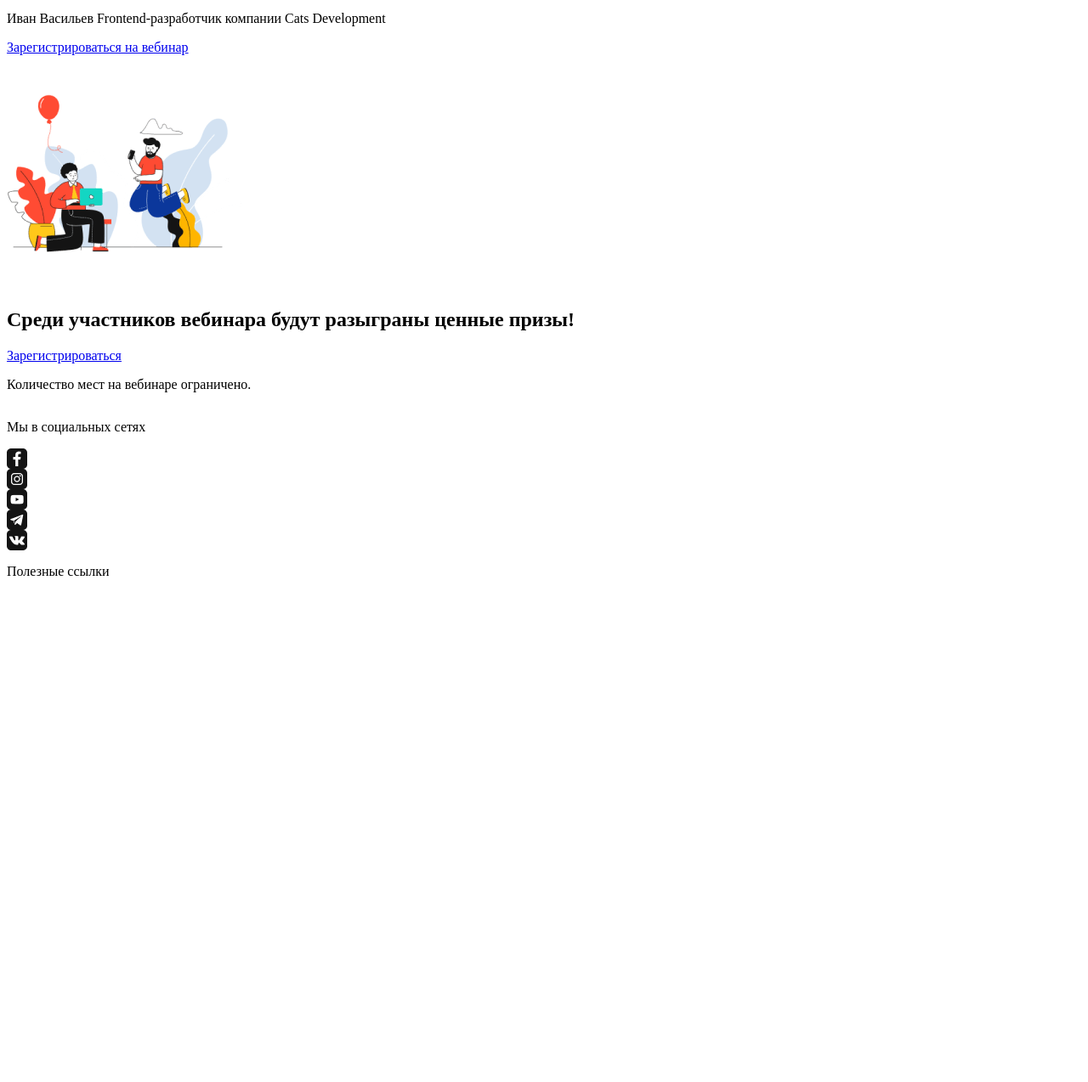
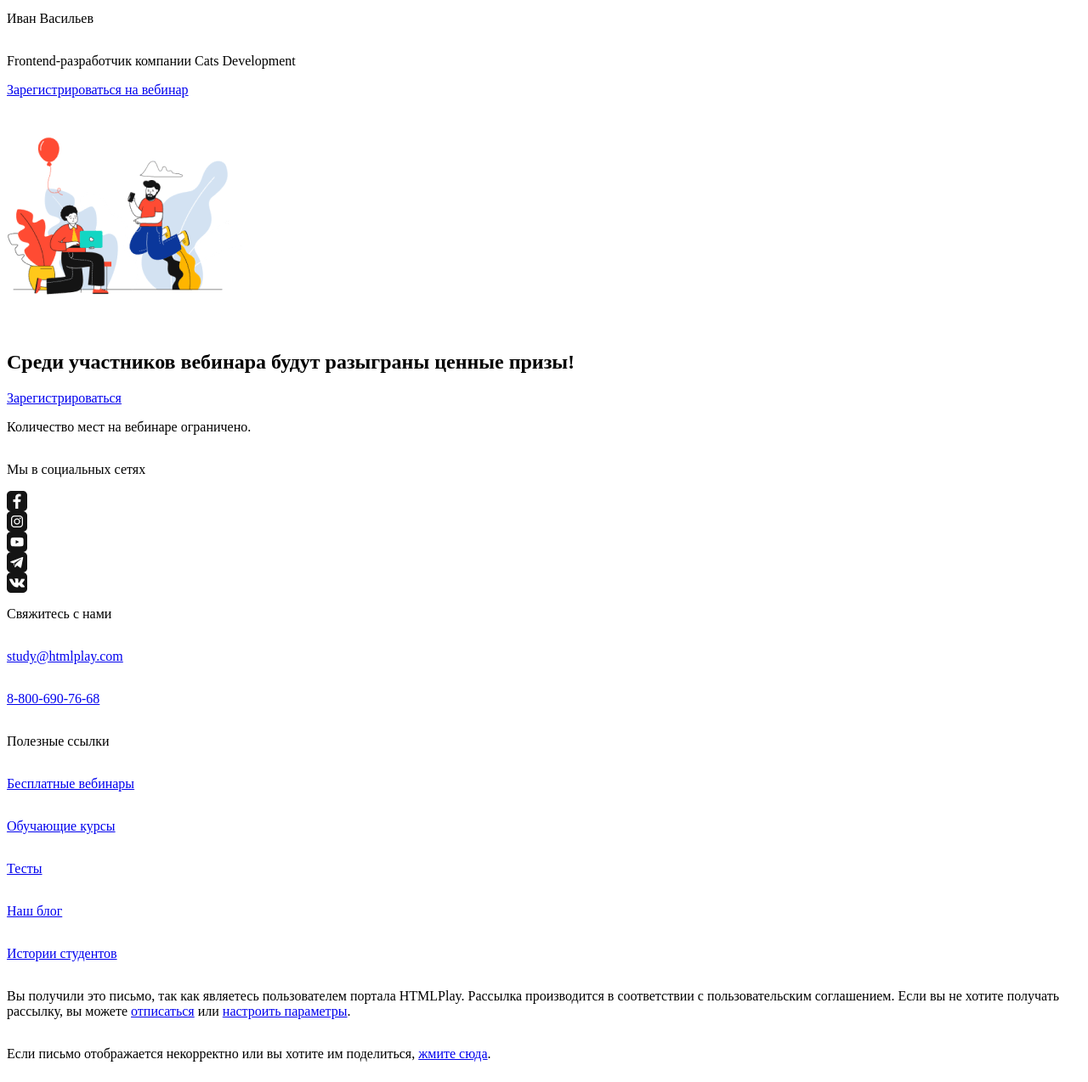
Before and after one commit to htmlacademy-email/974019-play-html-1, a plain HTML site: page 1-invitation/index.html in a window 1280 px wide. Shown: the part 1106-2380 px from the top of the page at 85% size. Before the commit the page ends 1812 px from the top, so only its background shows below. Drawn offline with Linux system fonts and the light colour scheme.

Commit message:
Invitation: finish footer layout

```diff
--- a/1-invitation/index.html
+++ b/1-invitation/index.html
@@ -19,7 +19,7 @@
             <table cellspacing="0" cellpadding="0" border="0">
               <tr>
                 <td>
-                   <p>Если вы не видите данное письмо, перейдите по <a target="_blank" href="#">ссылке</a></p>
+                  <p>Если вы не видите данное письмо, перейдите по <a href="#" target="_blank">ссылке</a></p>
                 </td>
               </tr>
             </table>
@@ -28,7 +28,7 @@
             <table cellspacing="0" cellpadding="0" border="0">
               <tr>
                 <td>
-                    <img src="img/logo.png" width="140" height="24" alt="playhtml"/>
+                  <img src="img/logo.png" width="140" height="24" alt="Логотип playhtml"/>
                 </td>
               </tr>
             </table>
@@ -37,17 +37,14 @@
             <table cellspacing="0" cellpadding="0" border="0">
               <tr>
                 <td>
-                    <h2>
-                      Хотите научиться web-разработке?
-                    </h2>
+                  <h2>Хотите научиться web-разработке?</h2>
                 </td>
               </tr>
             </table>
             <table cellspacing="0" cellpadding="0" border="0">
               <tr>
                 <td>
-                    <p>Приглашаем Вас на бесплатный вебинар
-                      «Тренды Frontend-разработки 2020»</p>
+                  <p>Приглашаем Вас на бесплатный вебинар «Тренды Frontend-разработки 2020»</p>
                 </td>
               </tr>
             </table>
@@ -81,7 +78,7 @@
                   <table cellspacing="0" cellpadding="0" border="0">
                     <tr>
                       <td>
-                        <img src="img/drawn man with laptop.png" width="352" height="286" alt="Нарисованный человек с ноутбуком"/>
+                        <img src="img/drawn-man-with-laptop.png" width="352" height="286" alt="Нарисованный человек с ноутбуком"/>
                       </td>
                     </tr>
                   </table>
@@ -96,8 +93,7 @@
                   <table cellspacing="0" cellpadding="0" border="0">
                     <tr>
                       <td>
-                        <p>
-                          Мы расскажем все детали о том, с чего начать свой путь
+                        <p>Мы расскажем все детали о том, с чего начать свой путь
                           в разработке сайтов, и как вырасти в востребованного специалиста. Все вопросы Вы сможете задать спикеру
                           на вебинаре :)
                         </p>
@@ -105,9 +101,7 @@
                     </tr>
                     <tr>
                       <td>
-                        <h2>
-                          План вебинара:
-                        </h2>
+                        <h2>План вебинара:</h2>
                       </td>
                     </tr>
                     <tr>
@@ -126,9 +120,7 @@
                               <table cellspacing="0" cellpadding="0" border="0">
                                 <tr>
                                   <td>
-                                    <p>
-                                      Кто такой frontend-разработчик?
-                                    </p>
+                                    <p>Кто такой frontend-разработчик?</p>
                                   </td>
                                 </tr>
                               </table>
@@ -150,9 +142,7 @@
                               <table cellspacing="0" cellpadding="0" border="0">
                                 <tr>
                                   <td>
-                                    <p>
-                                      Какие навыки сейчас востребованы?
-                                    </p>
+                                    <p>Какие навыки сейчас востребованы?</p>
                                   </td>
                                 </tr>
                               </table>
@@ -174,9 +164,7 @@
                               <table cellspacing="0" cellpadding="0" border="0">
                                 <tr>
                                   <td>
-                                    <p>
-                                      Как устроиться в компанию после обучения?
-                                    </p>
+                                    <p>Как устроиться в компанию после обучения?</p>
                                   </td>
                                 </tr>
                               </table>
@@ -190,7 +178,7 @@
               </tr>
             </table>
 
-            <!--Блок с текстом и планом вебинара-->
+            <!--Блок с менеджером-->
             <table cellspacing="0" cellpadding="0" border="0">
               <tr>
                 <td>
@@ -202,7 +190,7 @@
                   <table cellspacing="0" cellpadding="0" border="0">
                     <tr>
                       <td>
-                        <img src="img/manager.jpg" width="88" height="88" alt=""/>
+                        <img src="img/manager.jpg" width="88" height="88" alt="Фото менеджера"/>
                       </td>
                     </tr>
                   </table>
@@ -210,9 +198,12 @@
               </tr>
               <tr>
                 <td>
-                  <p>Иван Васильев
-                    Frontend-разработчик
-                    компании Cats Development</p>
+                  <p>Иван Васильев</p>
+                </td>
+              </tr>
+              <tr>
+                <td>
+                  <p>Frontend-разработчик компании Cats Development</p>
                 </td>
               </tr>
               <tr>
@@ -222,21 +213,20 @@
               </tr>
             </table>
 
-            <!--Блок с текстом и планом вебинара-->
+            <!--Блок с призами-->
             <table cellspacing="0" cellpadding="0" border="0">
               <tr>
                 <td>
                   <table cellspacing="0" cellpadding="0" border="0">
                     <tr>
                       <td>
-                        <img src="img/gifts.png" width="278" height="278" alt=""/>
+                        <img src="img/gifts.png" width="278" height="278" alt="Призы"/>
                       </td>
                     </tr>
                   </table>
                   <tr>
                     <td>
-                      <h2>Среди участников вебинара
-                        будут разыграны ценные призы! </h2>
+                      <h2>Среди участников вебинара будут разыграны ценные призы!</h2>
                     </td>
                   </tr>
                   <tr>
@@ -246,9 +236,7 @@
                   </tr>
                   <tr>
                     <td>
-                      <p>
-                        Количество мест на вебинаре ограничено.
-                      </p>
+                      <p>Количество мест на вебинаре ограничено.</p>
                     </td>
                   </tr>
                 </td>
@@ -260,13 +248,14 @@
               <tr>
                 <td>
 
-                  <!--Первые 3 пункта меню-->
+                  <!--Блок с соц сетями и обратной связью-->
                   <table cellspacing="0" cellpadding="0" border="0">
                     <tr>
                       <td>
                         <p>Мы в социальных сетях</p>
                       </td>
                     </tr>
+
                     <!--Социальные сети-->
                     <table cellspacing="0" cellpadding="0" border="0">
                       <tr>
@@ -305,13 +294,75 @@
                         </td>
                       </tr>
                     </table>
+
+                    <!--Свяжитесь с нами-->
+                    <table cellspacing="0" cellpadding="0" border="0">
+                      <tr>
+                        <td>
+                          <p>Свяжитесь с нами</p>
+                        </td>
+                      </tr>
+                      <tr>
+                        <td>
+                          <p><a href="study@htmlplay.com">study@htmlplay.com</a></p>
+                        </td>
+                      </tr>
+                      <tr>
+                        <td>
+                          <p><a href="tel:88006907668">8-800-690-76-68</a></p>
+                        </td>
+                      </tr>
+                    </table>
                   </table>
 
-                  <!--Первые 3 пункта меню-->
+                  <!--Блок с полезными ссылками-->
                   <table cellspacing="0" cellpadding="0" border="0">
                     <tr>
                       <td>
                         <p>Полезные ссылки</p>
+                      </td>
+                    </tr>
+                    <tr>
+                      <td>
+                        <p><a href="#" target="_blank">Бесплатные вебинары</a></p>
+                      </td>
+                    </tr>
+                    <tr>
+                      <td>
+                        <p><a href="#" target="_blank">Обучающие курсы</a></p>
+                      </td>
+                    </tr>
+                    <tr>
+                      <td>
+                        <p><a href="#" target="_blank">Тесты</a></p>
+                      </td>
+                    </tr>
+                    <tr>
+                      <td>
+                        <p><a href="#" target="_blank">Наш блог</a></p>
+                      </td>
+                    </tr>
+                    <tr>
+                      <td>
+                        <p><a href="#" target="_blank">Истории студентов</a></p>
+                      </td>
+                    </tr>
+                  </table>
+
+                  <!--Блок с отпиской-->
+                  <table  cellspacing="0" cellpadding="0" border="0">
+                    <tr>
+                      <td>
+                        <p>
+                          Вы получили это письмо, так как являетесь пользователем портала HTMLPlay.
+                          Рассылка производится в соответствии с пользовательским соглашением.
+                          Если вы не хотите получать рассылку, вы можете <a href="#" target="_blank">отписаться</a> или <a href="#" target="_blank">настроить параметры</a>.
+                        </p>
+                      </td>
+                    </tr>
+                    <tr>
+                      <td>
+                        <p>Если письмо отображается некорректно или вы хотите им поделиться, <a href="#" target="_blank">жмите сюда</a>.</p>
                       </td>
                     </tr>
                   </table>
```
Also changed, not shown: 1-invitation/img/drawn-man-with-laptop.png (renamed from 1-invitation/img/drawn man with laptop.png). Lines whose indentation alone changed are shown as unchanged.
